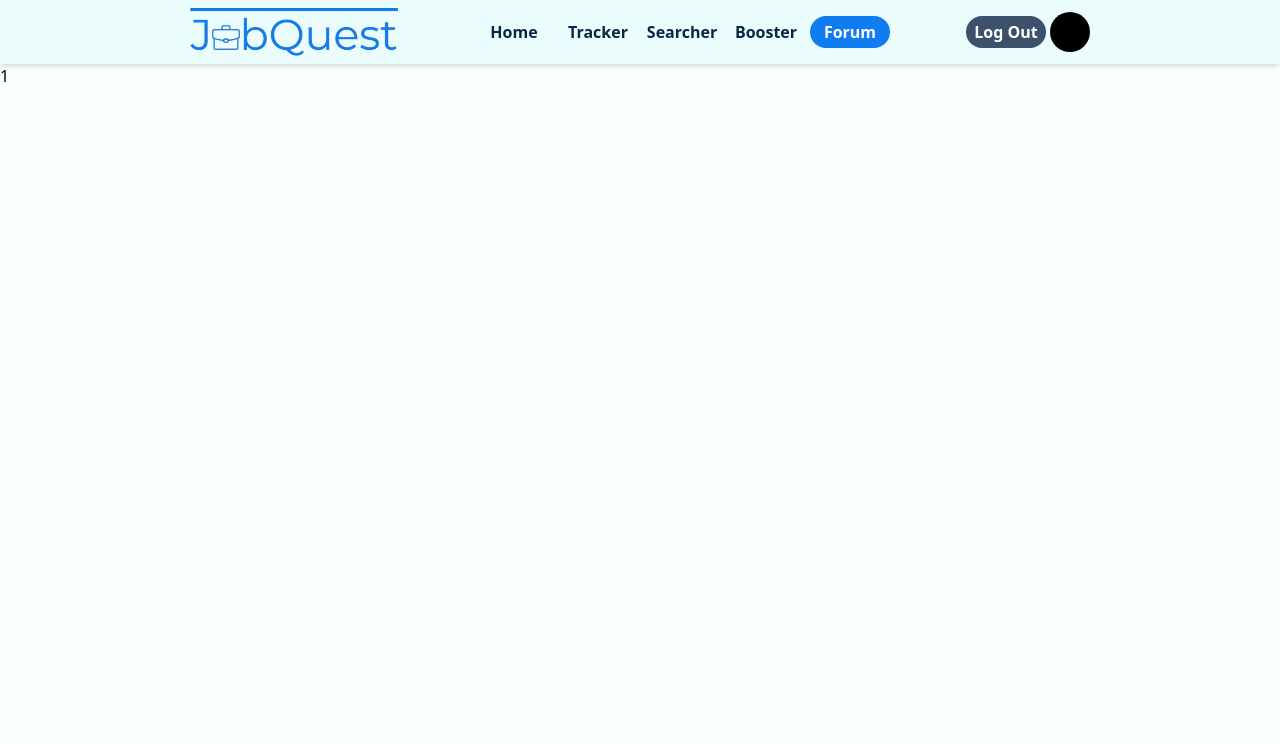
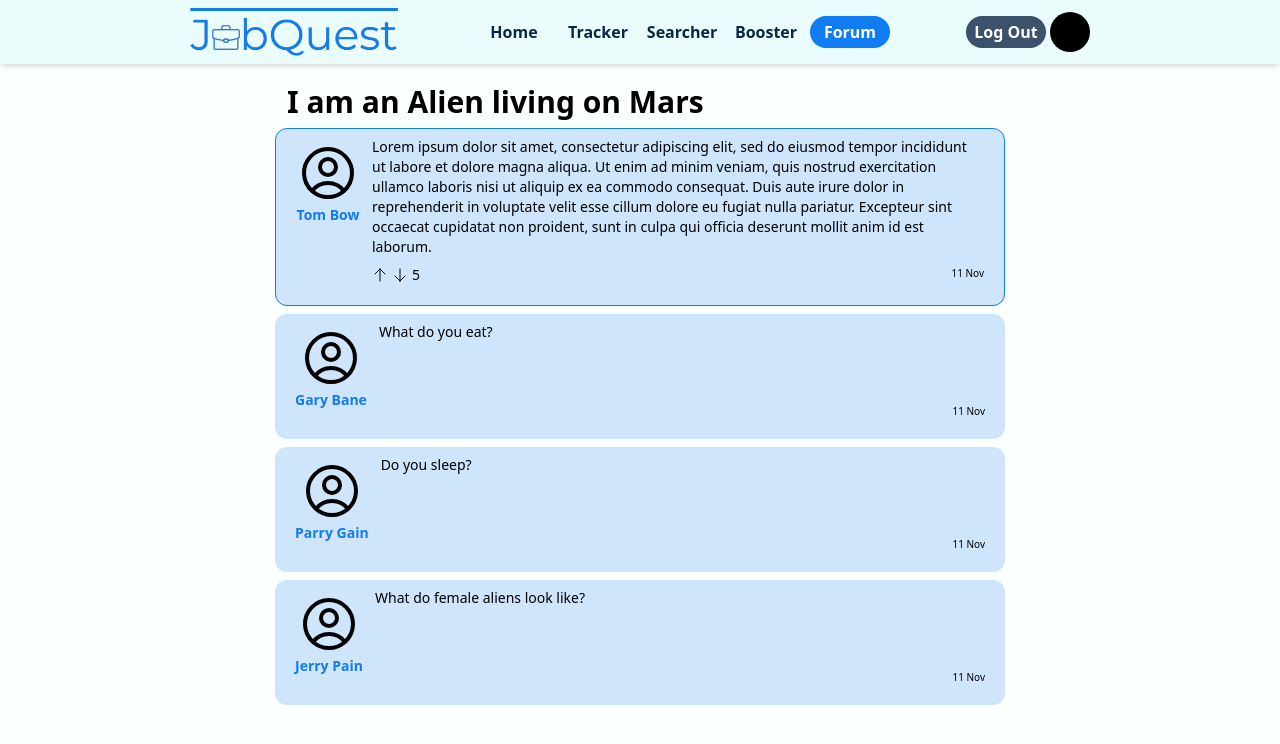
Before and after one commit to KayTeo/JobQuest, a Next.js app in the folder jobquest/: page /user/forum/1 in a window 1280 px wide. Shown: the top 744 px of the page. Built offline with nearby package versions, Linux system fonts and the light colour scheme.

Commit message:
forum comments ui

```diff
--- a/jobquest/app/user/forum/Post.js
+++ b/jobquest/app/user/forum/Post.js
@@ -3,17 +3,23 @@ import {
     ArrowDownIcon,
     ChatBubbleBottomCenterIcon,
 } from "@heroicons/react/24/outline";
+import Link from "next/link";
 
 export default function Post({ postData }) {
     return (
         <ul className="flex w-[430px] flex-col items-start justify-center gap-1 rounded-xl bg-accent-100 px-5 md:w-[730px]">
             <div className="flex w-full flex-col items-start justify-center pt-3">
-                <button className="text-xl font-bold md:text-2xl">
+                <Link
+                    href={"/user/forum/" + postData.postID}
+                    className="text-xl font-bold md:text-2xl"
+                >
                     {postData.title}
-                </button>
+                </Link>
                 <div className="flex items-center justify-center gap-2 text-[9px] leading-3 md:text-xs">
-                    <li>{postData.author}</li>
-                    <li>{postData.DatePublished}</li>
+                    <li className="font-bold text-accent-500">
+                        {postData.author}
+                    </li>
+                    <li className="font-light">{postData.datePublished}</li>
                 </div>
             </div>
             <li className="max-w-sm overflow-hidden text-ellipsis whitespace-nowrap md:max-w-2xl">
--- /dev/null
+++ b/jobquest/app/user/forum/[id]/Comment.js
@@ -0,0 +1,23 @@
+export default function Comment({ commentData, authorPic }) {
+    return (
+        <ul className="min-h-[100px] rounded-xl bg-accent-100 px-5 text-xs md:min-h-[125px]">
+            <div className="flex">
+                <div className="flex flex-col items-center pt-3">
+                    <li className="h-14 w-14 md:h-16 md:w-16">{authorPic}</li>
+                    <li className="whitespace-nowrap font-bold text-accent-500 md:text-sm">
+                        {commentData.author}
+                    </li>
+                </div>
+                <div className="flex min-h-[100px] w-[374px] flex-col justify-between gap-2 pl-3 pt-2 pb-5 md:min-h-[125px] md:w-[674px]">
+                    <main className="md:text-sm">{commentData.content}</main>
+                    <div className="flex justify-between">
+                        <div></div>
+                        <li className="text-[8px] font-light md:text-[10px]">
+                            {commentData.commentDate}
+                        </li>
+                    </div>
+                </div>
+            </div>
+        </ul>
+    );
+}
--- /dev/null
+++ b/jobquest/app/user/forum/[id]/CommentPost.js
@@ -0,0 +1,43 @@
+import { ArrowUpIcon, ArrowDownIcon } from "@heroicons/react/24/outline";
+
+export default function CommentPost({
+    postContent,
+    postDate,
+    postAuthor,
+    postScore,
+    authorPic,
+}) {
+    return (
+        <div className="min-h-[100px] rounded-xl border border-accent-500 bg-accent-100 px-5 text-xs md:min-h-[150px]">
+            <div className="flex">
+                <div className="flex flex-col items-center pt-3">
+                    <section className="h-14 w-14 md:h-16 md:w-16">
+                        {authorPic}
+                    </section>
+                    <section className="whitespace-nowrap font-bold text-accent-500 md:text-sm">
+                        {postAuthor}
+                    </section>
+                </div>
+                <div className="flex min-h-[100px] w-[374px] flex-col justify-between gap-2 pl-3 pt-2 pb-5 md:min-h-[150px] md:w-[674px]">
+                    <main className="md:text-sm">{postContent}</main>
+                    <div className="flex justify-between">
+                        <div className="flex items-center gap-1">
+                            <button className="h-3 w-3 md:h-4 md:w-4">
+                                <ArrowUpIcon />
+                            </button>
+                            <button className="h-3 w-3 md:h-4 md:w-4">
+                                <ArrowDownIcon />
+                            </button>
+                            <section className="md:text-sm">
+                                {postScore}
+                            </section>
+                        </div>
+                        <section className="text-[8px] font-light md:text-[10px]">
+                            {postDate}
+                        </section>
+                    </div>
+                </div>
+            </div>
+        </div>
+    );
+}
--- a/jobquest/app/user/forum/[id]/page.js
+++ b/jobquest/app/user/forum/[id]/page.js
@@ -1,3 +1,41 @@
+import Comment from "./Comment";
+import CommentPost from "./CommentPost";
+import { postData1 } from "../tempforumdata";
+import { commentData1 } from "./../tempforumdata";
+//temp user picture
+import { UserCircleIcon } from "@heroicons/react/24/outline";
+
 export default function page({ params }) {
-    return <div>{params.id}</div>;
+    const comments1 = commentData1;
+    const post1 = postData1;
+
+    return (
+        <div className="h-[calc(100vh-64px)]">
+            <div className="flex flex-col items-center justify-center gap-1 py-5 md:gap-2">
+                <header className="w-[430px] overflow-hidden text-ellipsis px-3 text-2xl font-bold md:w-[730px] md:text-3xl">
+                    {post1.title}
+                </header>
+                <section className="w-[430px] md:w-[730px]">
+                    <CommentPost
+                        postContent={post1.content}
+                        postDate={post1.datePublished}
+                        postAuthor={post1.author}
+                        postScore={post1.upvotesNum}
+                        //temp user picture
+                        authorPic={<UserCircleIcon />}
+                    />
+                </section>
+                <main className="flex w-[430px] flex-col gap-2 md:w-[730px]">
+                    {comments1.map((e) => (
+                        <Comment
+                            key={e.commentID}
+                            commentData={e}
+                            //temp user picture
+                            authorPic={<UserCircleIcon />}
+                        />
+                    ))}
+                </main>
+            </div>
+        </div>
+    );
 }
--- a/jobquest/app/user/forum/tempforumdata.js
+++ b/jobquest/app/user/forum/tempforumdata.js
@@ -2,7 +2,7 @@ export const postData = [
     {
         title: "I am a Human living on Earth",
         author: "John Row",
-        DatePublished: "11 Nov",
+        datePublished: "11 Nov",
         postID: "1",
         commentNum: 0,
         upvotesNum: -10,
@@ -12,18 +12,19 @@ export const postData = [
     {
         title: "I am an Alien living on Mars",
         author: "Tom Bow",
-        DatePublished: "11 Nov",
+        datePublished: "11 Nov",
         postID: "2",
-        commentNum: 10,
+        commentNum: 3,
         upvotesNum: 5,
-        content: "Lorem ipsum dolor sit",
+        content:
+            "Lorem ipsum dolor sit amet, consectetur adipiscing elit, sed do eiusmod tempor incididunt ut labore et dolore magna aliqua. Ut enim ad minim veniam, quis nostrud exercitation ullamco laboris nisi ut aliquip ex ea commodo consequat. Duis aute irure dolor in reprehenderit in voluptate velit esse cillum dolore eu fugiat nulla pariatur. Excepteur sint occaecat cupidatat non proident, sunt in culpa qui officia deserunt mollit anim id est laborum.",
     },
     {
         title: "I finally found a job!",
         author: "Mary Jane",
-        DatePublished: "11 Nov",
+        datePublished: "11 Nov",
         postID: "3",
-        commentNum: 105,
+        commentNum: 2,
         upvotesNum: 6,
         content:
             "Lorem ipsum dolor sit amet, consectetur adipiscing elit, sed do eiusmod tempor incididunt ut labore et dolore magna aliqua. Ut enim ad minim veniam, quis nostrud exercitation ullamco laboris nisi ut aliquip ex ea commodo consequat. Duis aute irure dolor in reprehenderit in voluptate velit esse cillum dolore eu fugiat nulla pariatur. Excepteur sint occaecat cupidatat non proident, sunt in culpa qui officia deserunt mollit anim id est laborum.",
@@ -31,19 +32,51 @@ export const postData = [
     {
         title: "Do not work at XXX",
         author: "Terry Lane",
-        DatePublished: "11 Nov",
+        datePublished: "11 Nov",
         postID: "4",
-        commentNum: 13,
-        upvotesNum: 100,
+        commentNum: 5,
+        upvotesNum: 8,
         content: "Lorem ipsum dolor sit amet, consectetur adipiscing elit",
     },
     {
         title: "I can't find any internship!",
         author: "Larry Vane",
-        DatePublished: "11 Nov",
+        datePublished: "11 Nov",
         postID: "5",
-        commentNum: 3,
-        upvotesNum: -100,
+        commentNum: 1,
+        upvotesNum: -11,
         content: "Lorem ipsum dolor sit amet",
     },
 ];
+
+export const postData1 = {
+    title: "I am an Alien living on Mars",
+    author: "Tom Bow",
+    datePublished: "11 Nov",
+    postID: "2",
+    commentNum: 3,
+    upvotesNum: 5,
+    content:
+        "Lorem ipsum dolor sit amet, consectetur adipiscing elit, sed do eiusmod tempor incididunt ut labore et dolore magna aliqua. Ut enim ad minim veniam, quis nostrud exercitation ullamco laboris nisi ut aliquip ex ea commodo consequat. Duis aute irure dolor in reprehenderit in voluptate velit esse cillum dolore eu fugiat nulla pariatur. Excepteur sint occaecat cupidatat non proident, sunt in culpa qui officia deserunt mollit anim id est laborum.",
+};
+
+export const commentData1 = [
+    {
+        author: "Gary Bane",
+        content: "What do you eat?",
+        commentID: "1",
+        commentDate: "11 Nov",
+    },
+    {
+        author: "Parry Gain",
+        content: "Do you sleep?",
+        commentID: "2",
+        commentDate: "11 Nov",
+    },
+    {
+        author: "Jerry Pain",
+        content: "What do female aliens look like?",
+        commentID: "3",
+        commentDate: "11 Nov",
+    },
+];
```
